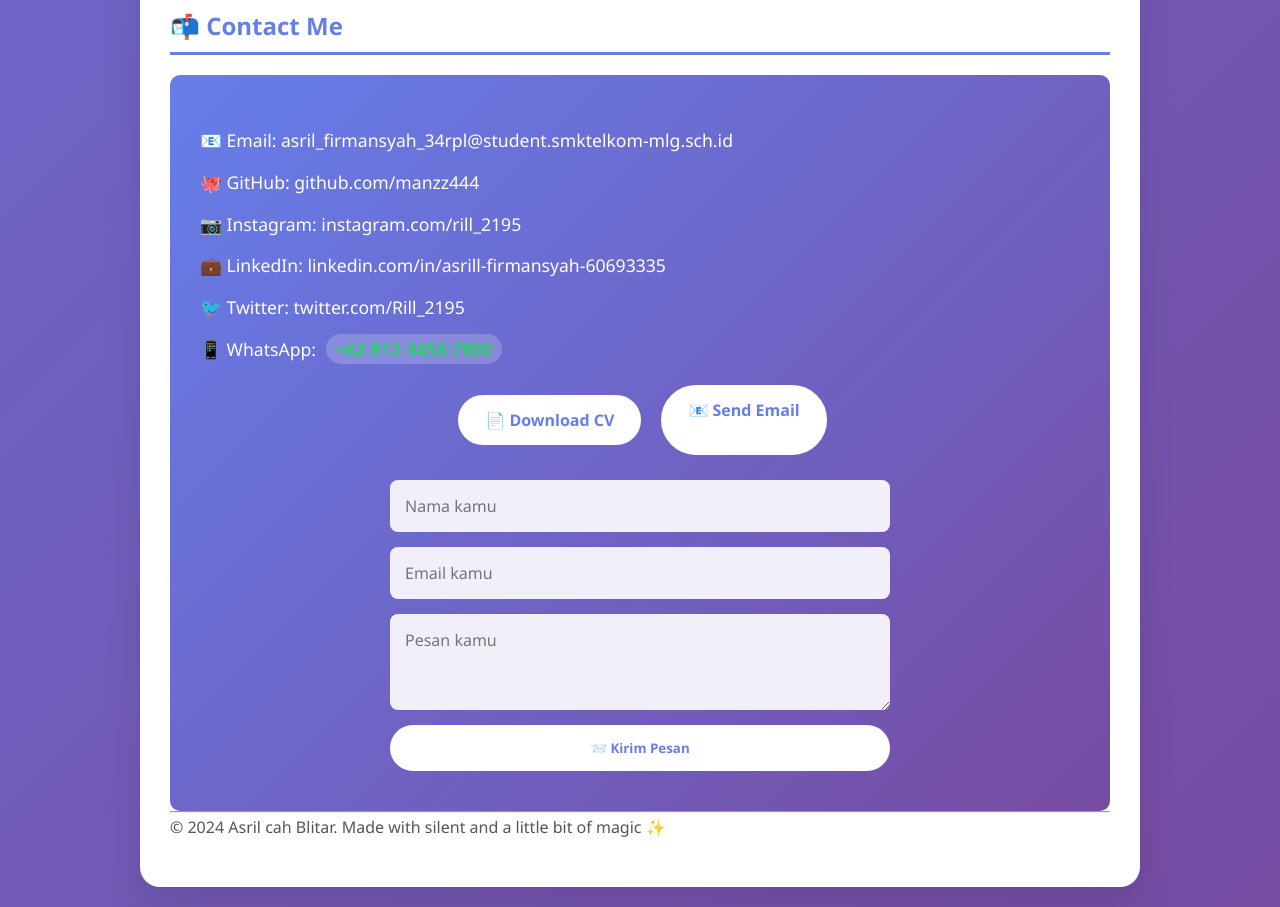
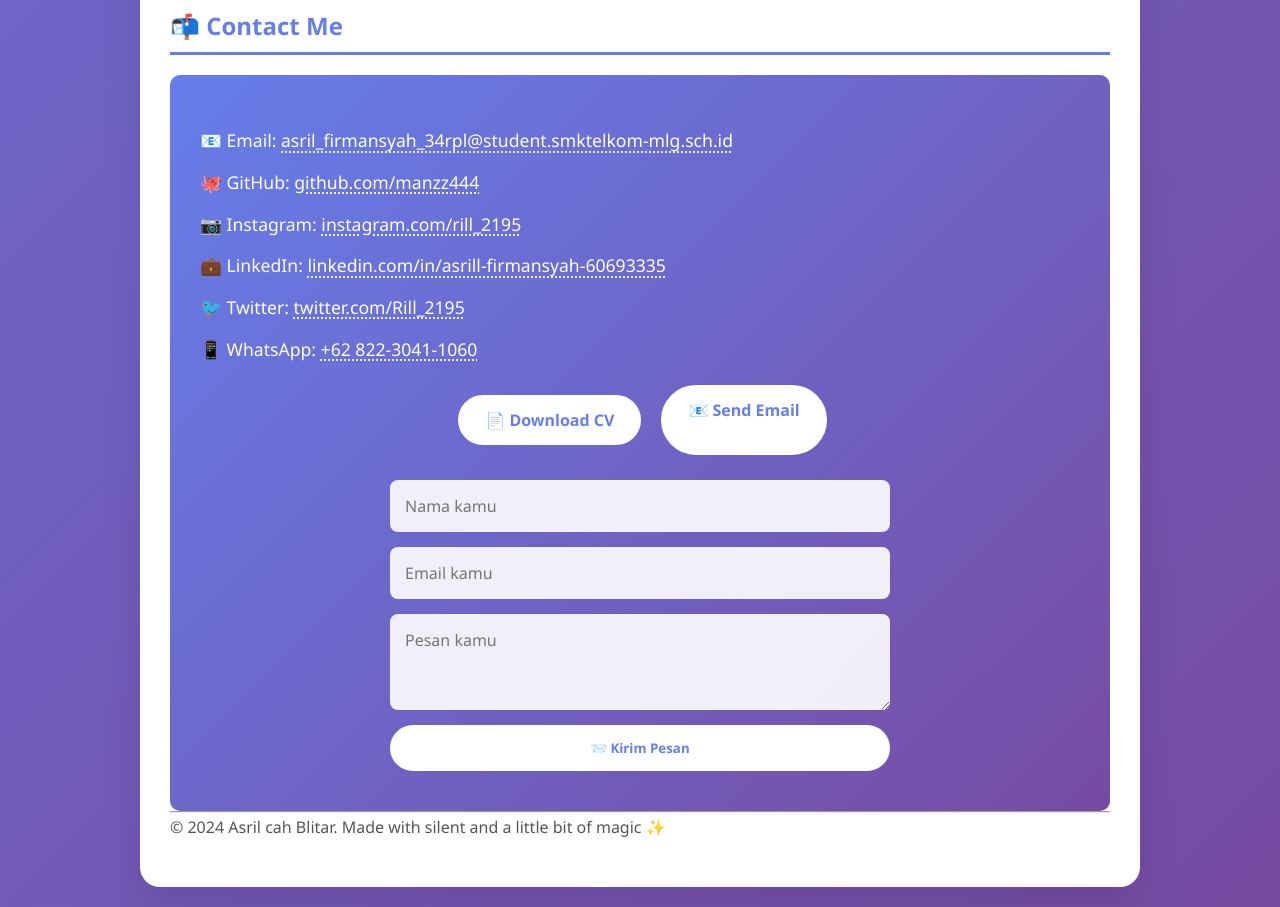
Before and after one commit to manzz444/manzz444.github.io, a plain HTML site: page index.html in a window 1280 px wide. Shown: the part 2120-3027 px from the top of the page. Drawn offline with Linux system fonts and the light colour scheme.

Commit message:
Add files via upload

```diff
--- a/index.html
+++ b/index.html
@@ -115,12 +115,12 @@
         <h2>📬 Contact Me</h2>
             <div class="contact-card">
                 <!-- Kontak info (SEMUA DI TENGAH) -->
-                <p>📧 Email: asril_firmansyah_34rpl@student.smktelkom-mlg.sch.id</p>
-                <p>🐙 GitHub: github.com/manzz444</p>
-                <p>📷 Instagram: instagram.com/rill_2195</p>
-                <p>💼 LinkedIn: linkedin.com/in/asrill-firmansyah-60693335</p>
-                <p>🐦 Twitter: twitter.com/Rill_2195</p>
-                <p>📱 WhatsApp: <a href="https://wa.me/6281234567890" class="wa-link">+62 812-3456-7890</a></p>
+                <p>📧 Email: <a href="mailto:asril_firmansyah_34rpl@student.smktelkom-mlg.sch.id" class="contact-link">asril_firmansyah_34rpl@student.smktelkom-mlg.sch.id</a></p>
+                <p>🐙 GitHub: <a href="https://github.com/manzz444" target="_blank" rel="noopener" class="contact-link">github.com/manzz444</a></p>
+                <p>📷 Instagram: <a href="https://instagram.com/rill_2195" target="_blank" rel="noopener" class="contact-link">instagram.com/rill_2195</a></p>
+                <p>💼 LinkedIn: <a href="https://linkedin.com/in/asril-firmansyah-60693335" target="_blank" rel="noopener" class="contact-link">linkedin.com/in/asrill-firmansyah-60693335</a></p>
+                <p>🐦 Twitter: <a href="https://twitter.com/Rill_2195" target="_blank" rel="noopener" class="contact-link">twitter.com/Rill_2195</a></p>
+                <p>📱 WhatsApp: <a href="https://wa.me/6282230411060" target="_blank" rel="noopener" class="contact-link">+62 822-3041-1060</a></p>
 
                 <!-- Tombol action (SEJAJAR) -->
                 <div class="contact-buttons">
--- a/style.css
+++ b/style.css
@@ -646,3 +646,21 @@ body.dark-mode nav a {
     background: transparent;
     color: #a78bfa;
 }
+/* CONTACT LINKS */
+.contact-link {
+    color: white;
+    text-decoration: underline;
+    text-decoration-style: dotted;
+    text-underline-offset: 4px;
+    transition: 0.3s;
+}
+
+.contact-link:hover {
+    color: #ffd700;
+    text-decoration-style: solid;
+}
+
+/* Dark mode version */
+.dark-mode .contact-link:hover {
+    color: #a78bfa;
+}
```
